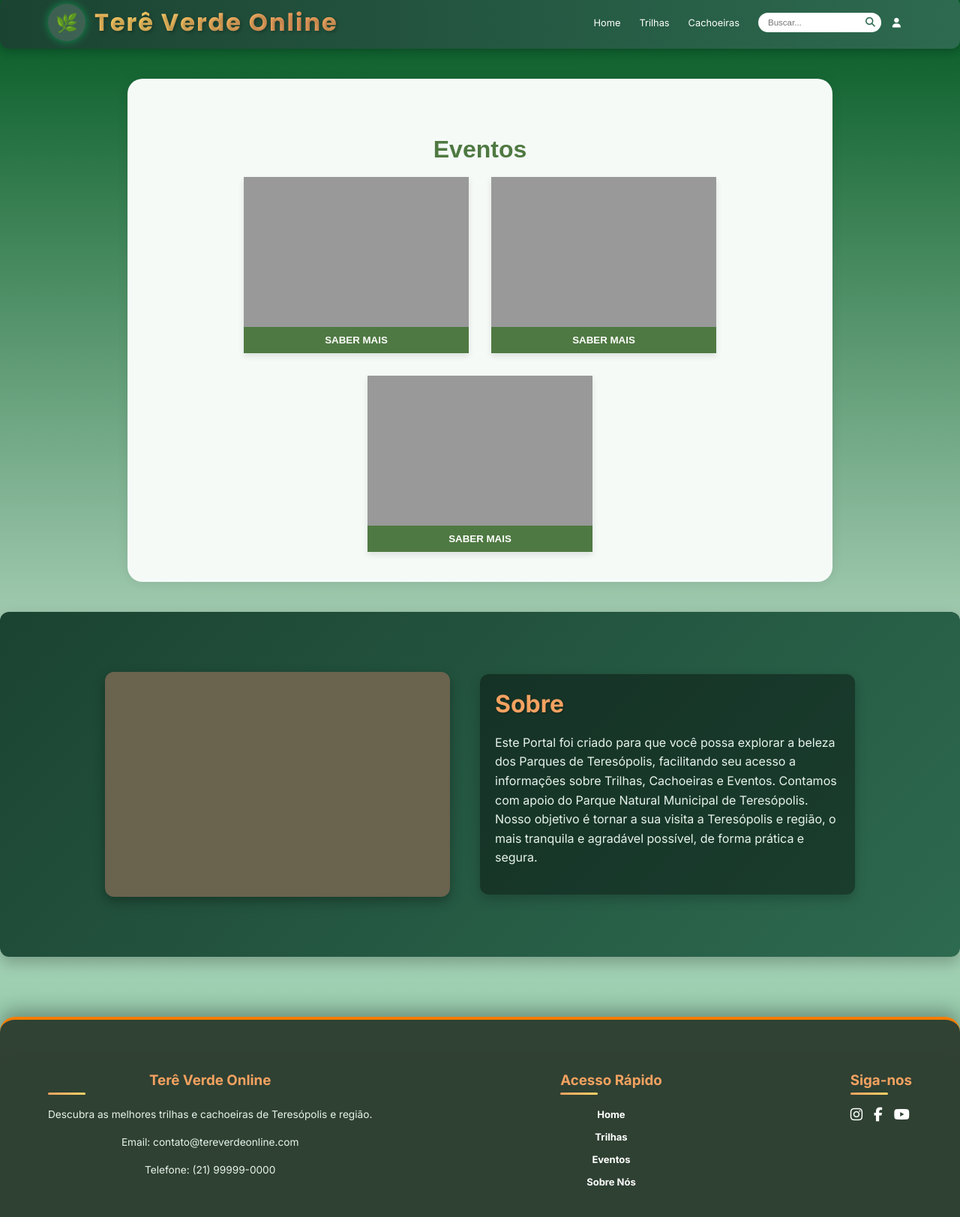
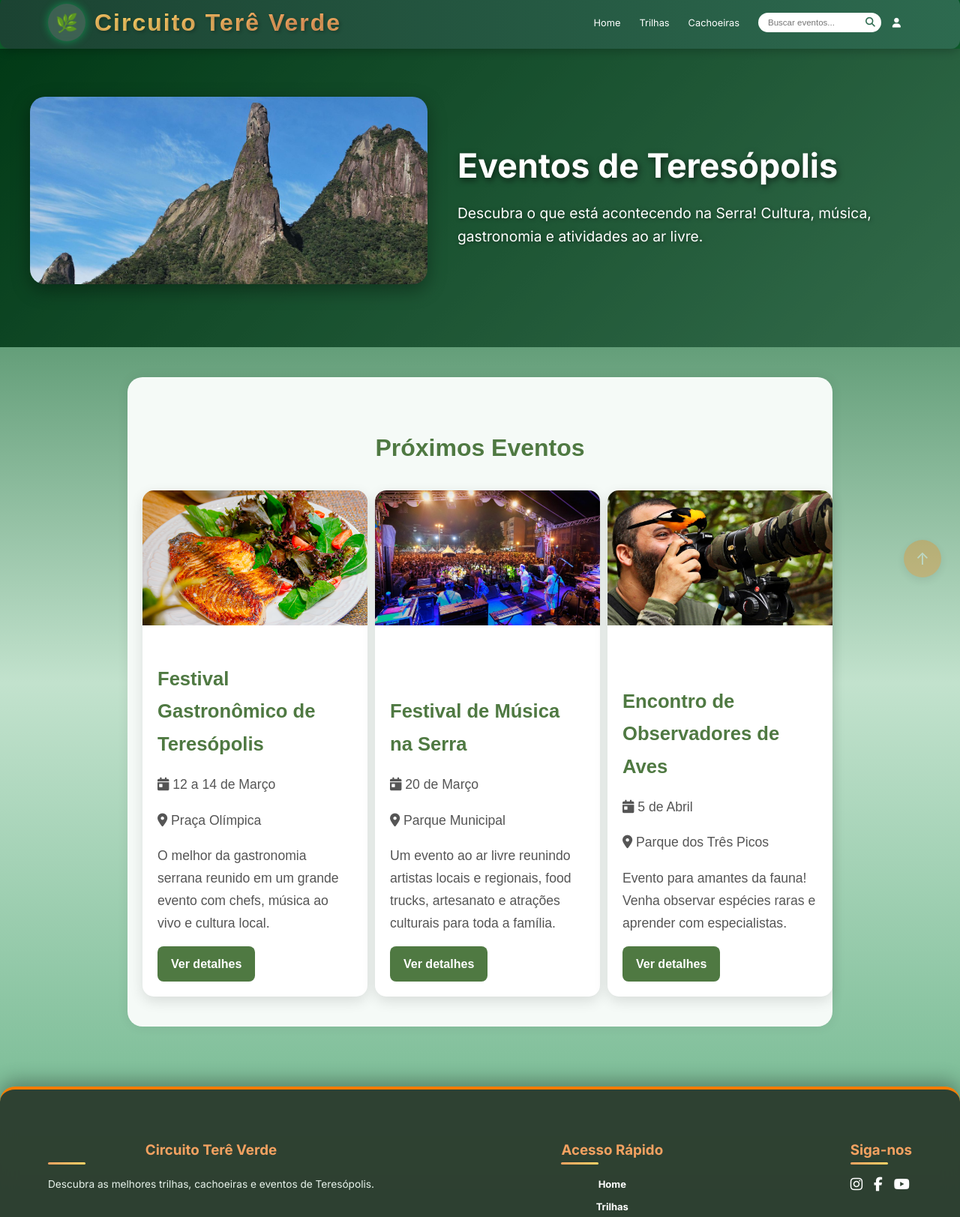
Before and after one commit to Grupomvp7/circuitotereverdeprojetomvpgrupo7, a plain HTML site: page eventos.html in a window 1280 px wide. Shown: the part 5-1628 px from the top of the page at 75% size. Drawn offline with Linux system fonts and the light colour scheme.

Commit message:
Atualiza a página de eventos

```diff
--- a/eventos.html
+++ b/eventos.html
@@ -3,91 +3,125 @@
 <head>
     <meta charset="UTF-8">
     <meta name="viewport" content="width=device-width, initial-scale=1.0">
-    <title>Terê Verde Online - Teresópolis</title>
+    <title>Eventos - Circuito Terê Verde</title>
+
     <link rel="stylesheet" href="styles.css">
+
+    <!-- Fontes e Ícones -->
     <link rel="stylesheet" href="https://cdnjs.cloudflare.com/ajax/libs/font-awesome/6.5.2/css/all.min.css">
     <link rel="icon" type="image/x-icon" href="favicon.ico">
+
     <link rel="preconnect" href="https://fonts.googleapis.com">
     <link rel="preconnect" href="https://fonts.gstatic.com" crossorigin>
     <link href="https://fonts.googleapis.com/css2?family=Inter:wght@400;700&display=swap" rel="stylesheet">
-    <link href="https://fonts.googleapis.com/css2?family=Montserrat:wght@400;600;700&display=swap" rel="stylesheet">
-    <link href="https://fonts.googleapis.com/css2?family=Poppins:wght@600;700&display=swap" rel="stylesheet">
-    <script src="script.js"></script>
 </head>
 
 <body id="topo">
+
 <header class="top-bar">
     <div class="logo-container">
-    <div class="logo-circle">
-          🌿
-        </div>
-    <h1 class="logo-text">Terê Verde Online</h1>
+        <div class="logo-circle">🌿</div>
+        <h1 class="logo-text">Circuito Terê Verde</h1>
     </div>
 
-        <!-- Menu Mobile -->
-        <nav class="menu">
-            <a href="trilhas.html">Trilhas</a>
-            <a href="cachoeiras.html">Cachoeiras</a>
-            <a href="eventos.html">Eventos</a>
-            <a href="#sobre">Sobre</a>
-            <a href="#loginModal">Login</a>
-        </nav>
-    </div>
-
-    <!-- Nav Links Desktop -->
     <nav class="nav-links">
         <a href="index.html">Home</a>
         <a href="trilhas.html">Trilhas</a>
         <a href="cachoeiras.html">Cachoeiras</a>
+
         <div class="search-bar">
-            <input type="text" placeholder="Buscar..." />
+            <input type="text" placeholder="Buscar eventos..." />
             <i class="fas fa-magnifying-glass"></i>
         </div>
+
         <a href="login.html" class="login-icon">
             <i class="fa-solid fa-user"></i>
         </a>
     </nav>
 </header>
 
-    <section class="section-eventos container">
-        <h2>Eventos</h2>
-        <div class="eventos-grid">
-            <div class="evento-card">
-                <div class="evento-img-placeholder"
-                style="background-image: url('img/E_BANNER_C_R_06_03_16.jpg');"></div>
-                <button class="saber-mais-button">SABER MAIS</button>
-            </div>
-            <div class="evento-card">
-                <div class="evento-img-placeholder"
-                style="background-image: url('img/serveja.jpg');"></div>
-                <button class="saber-mais-button">SABER MAIS</button>
-            </div>
-            <div class="evento-card">
-                <div class="evento-img-placeholder"
-                style="background-image: url('img/feport.jpg');"></div>
-                <button class="saber-mais-button">SABER MAIS</button>
+<!-- HERO ESPECÍFICO DA PÁGINA -->
+<section class="hero-section dark-bg">
+    <div class="container">
+        <div class="hero-image-box eventos-banner"></div>
+
+        <div class="welcome-text">
+            <h2>Eventos de Teresópolis</h2>
+            <p>Descubra o que está acontecendo na Serra! Cultura, música, gastronomia e atividades ao ar livre.</p>
         </div>
     </div>
 </section>
 
-    <section class="section-sobre dark-bg" id="sobre">
-        <div class="sobre-content">
-            <div class="sobre-image"></div>
-            <div class="sobre-text">
-                <h2>Sobre</h2>
-                <p>Este Portal foi criado para que você possa explorar a beleza dos Parques de Teresópolis, facilitando seu acesso a informações sobre Trilhas, Cachoeiras e Eventos. Contamos com apoio do Parque Natural Municipal de Teresópolis. Nosso objetivo é tornar a sua visita a Teresópolis e região, o mais tranquila e agradável possível, de forma prática e segura.</p>
+<!-- LISTA DE EVENTOS -->
+<section class="section-eventos container">
+    <h2>Próximos Eventos</h2>
+
+    <div class="eventos-grid">
+
+        <!-- Evento 1 -->
+        <div class="evento-card">
+            <div class="evento-img" style="background-image: url('img/eventosq2.png')"></div>
+
+            <div class="evento-content">
+                <h3>Festival Gastronômico de Teresópolis</h3>
+                <p class="evento-data"><i class="fa-solid fa-calendar-day"></i> 12 a 14 de Março</p>
+                <p class="evento-local"><i class="fa-solid fa-location-dot"></i> Praça Olímpica</p>
+
+                <p class="evento-descricao">
+                    O melhor da gastronomia serrana reunido em um grande evento com chefs, música ao vivo e cultura local.
+                </p>
+
+                <a href="#" class="evento-btn">Ver detalhes</a>
             </div>
         </div>
+
+        <!-- Evento 2 -->
+        <div class="evento-card">
+    <div class="evento-img" style="background-image: url('img/eventosq.jpeg')"></div>
+
+    <div class="evento-content">
+        <h3>Festival de Música na Serra</h3>
+        <p class="evento-data"><i class="fa-solid fa-calendar-day"></i> 20 de Março</p>
+        <p class="evento-local"><i class="fa-solid fa-location-dot"></i> Parque Municipal</p>
+
+        <p class="evento-descricao">
+            Um evento ao ar livre reunindo artistas locais e regionais, food trucks, artesanato e atrações culturais
+            para toda a família.
+        </p>
+
+        <a href="#" class="evento-btn">Ver detalhes</a>
+    </div>
+</div>
+
+        <!-- Evento 3 -->
+        <div class="evento-card">
+            <div class="evento-img" style="background-image: url('img/eventosq3.jpg')"></div>
+
+            <div class="evento-content">
+                <h3>Encontro de Observadores de Aves</h3>
+                <p class="evento-data"><i class="fa-solid fa-calendar-day"></i> 5 de Abril</p>
+                <p class="evento-local"><i class="fa-solid fa-location-dot"></i> Parque dos Três Picos</p>
+
+                <p class="evento-descricao">
+                    Evento para amantes da fauna! Venha observar espécies raras e aprender com especialistas.
+                </p>
+
+                <a href="#" class="evento-btn">Ver detalhes</a>
+            </div>
+        </div>
+
+    </div>
 </section>
+
+<!-- VOLTAR AO TOPO -->
+<a href="#topo" id="voltarTopo" class="voltar-topo">↑</a>
 
 <footer class="main-footer dark-bg">
     <div class="container footer-grid">
 
         <div class="footer-col contact-info">
-            <h3>Terê Verde Online</h3>
-            <p>Descubra as melhores trilhas e cachoeiras de Teresópolis e região.</p>
-            <p>Email: contato@tereverdeonline.com</p>
-            <p>Telefone: (21) 99999-0000</p>
+            <h3>Circuito Terê Verde</h3>
+            <p>Descubra as melhores trilhas, cachoeiras e eventos de Teresópolis.</p>
         </div>
 
         <div class="footer-col quick-links">
@@ -108,86 +142,14 @@
                 <a href="#"><i class="fab fa-youtube"></i></a>
             </div>
         </div>
-
     </div>
 
     <div class="footer-bottom">
         <div class="container">
-            <p>&copy; 2025 Terra Verde Online. Todos os direitos reservados. | Desenvolvido por Grupo MVP 7.</p>
+            <p>&copy; 2025 Circuito Terê Verde. Todos os direitos reservados.</p>
         </div>
     </div>
 </footer>
 
-<div class="admin-area-section">
-    <div class="top-bar">
-        <span>WWW.TEREVERDEONLINE.COM</span>
-    </div>
-    <div class="admin-area container">
-        </div>
-</div>
-
-<div id="modal" class="modal">
-  <div class="modal-content">
-    <span class="close-btn">&times;</span>
-
-    <!-- NOVO: fundo da imagem do evento -->
-    <div id="modal-background" class="modal-background"></div>
-
-    <div class="modal-text">
-      <h2 id="modal-title">Título do Evento</h2>
-      <p id="modal-description">Aqui vai a descrição detalhada do evento selecionado.</p>
-    </div>
-  </div>
-</div>
-
-
-<script>
-  // Captura os botões
-const buttons = document.querySelectorAll('.saber-mais-button'); // Seleciona todos os botões "SABER MAIS"
-const modal = document.getElementById('modal');
-const closeBtn = document.querySelector('.close-btn');
-const modalTitle = document.getElementById('modal-title');
-const modalDesc = document.getElementById('modal-description');
-const modalBackground = document.getElementById('modal-background');
-
-const eventos = [
-  {
-    titulo: "Cultura de Raiz - Teresópolis 2025",
-    descricao: "O evento “Cultura de Raiz” celebra as tradições e manifestações culturais de Teresópolis e da região serrana. Com música ao vivo de artistas locais, apresentações de dança folclórica, rodas de viola, artesanato típico e oficinas culturais, é uma experiência única para toda a família. Além disso, os visitantes podem degustar comidas e bebidas regionais, explorar exposições de arte popular e conhecer de perto a riqueza cultural que preserva a identidade da cidade. Uma verdadeira imersão nas raízes de Teresópolis, promovendo cultura, educação e diversão em um só lugar.",
-    img: "img/E_BANNER_C_R_06_03_16.jpg"
-  },
-  {
-    titulo: "Serveja Terê - Teresópolis 2025",
-    descricao: "O Serveja é o festival que celebra a cultura da cerveja artesanal em Teresópolis, reunindo apaixonados por sabores únicos e experiências gastronômicas. O evento conta com degustações de cervejas de diferentes estilos, food trucks com pratos especiais, música ao vivo e atividades interativas para os visitantes. Uma oportunidade para conhecer produtores locais, trocar experiências e aproveitar momentos de lazer com amigos e familiares em um ambiente descontraído e animado.",
-    img: "img/serveja.jpg"
-  },
-  {
-    titulo: "Feport - Teresópolis 2025",
-    descricao: "A Feport é a tradicional Feira de Produtos e Eventos de Teresópolis, reunindo cultura, gastronomia e entretenimento em um só lugar. Em 2025, o evento promete atrações para toda a família: shows ao vivo com artistas locais, exposições de artesanato regional, comidas típicas, bebidas artesanais e atividades recreativas para crianças. É a oportunidade perfeita para conhecer e valorizar a riqueza cultural e natural da cidade, enquanto aproveita momentos de lazer com amigos e familiares. Venha fazer parte dessa festa que celebra o melhor de Teresópolis!",
-    img: "img/feport.jpg"
-  }
-];
-
-buttons.forEach((btn, index) => {
-  btn.addEventListener('click', () => {
-    modalTitle.textContent = eventos[index].titulo;
-    modalDesc.textContent = eventos[index].descricao;
-    modalBackground.style.backgroundImage = `url('${eventos[index].img}')`;
-    modal.style.display = 'flex';
-  });
-});
-
-closeBtn.addEventListener('click', () => {
-  modal.style.display = 'none';
-});
-
-window.addEventListener('click', (e) => {
-  if (e.target === modal) {
-    modal.style.display = 'none';
-  }
-});
-
-</script>
-
 </body>
 </html>
--- a/styles.css
+++ b/styles.css
@@ -9,6 +9,7 @@
           --color-login-bg: #81a97d;         /* Fundo da área de login */
 
         }
+
 
         /* Fonte moderna */
 
@@ -1642,7 +1643,7 @@ footer a:hover {
 .sobre-image {
     flex: 1 1 400px;
     min-height: 250px;
-    background-image: url('img/sobre-img.jpg'); /* substitua pela sua imagem */
+    background-image: url('img/sobre.png'); /* substitua pela sua imagem */
     background-size: cover;
     background-position: center;
     border-radius: 12px;
@@ -1696,3 +1697,76 @@ footer a:hover {
   backdrop-filter: blur(5px);
   box-shadow: 0 0 12px rgba(0, 255, 120, 0.4);
 }
+/* Container da seção de eventos */
+.section-eventos {
+    padding: 60px 20px;
+    background: #f5f5f5;
+    text-align: center;
+}
+
+/* Grid de eventos */
+.eventos-grid {
+    display: grid;
+    grid-template-columns: repeat(auto-fit, minmax(280px, 1fr));
+    gap: 30px;
+    margin-top: 30px;
+}
+
+/* Card de evento */
+.evento-card {
+    background: #fff;
+    border-radius: 15px;
+    overflow: hidden;
+    box-shadow: 0 6px 18px rgba(0,0,0,0.12);
+    transition: transform 0.3s, box-shadow 0.3s;
+    display: flex;
+    flex-direction: column;
+    justify-content: space-between;
+}
+
+.evento-card:hover {
+    transform: translateY(-5px);
+    box-shadow: 0 12px 24px rgba(0,0,0,0.18);
+}
+
+/* Imagem do evento */
+.evento-img {
+    width: 100%;
+    height: 180px;
+    background-size: cover;
+    background-position: center;
+}
+
+/* Conteúdo do evento */
+.evento-content {
+    padding: 20px;
+    text-align: left;
+}
+
+.evento-content h3 {
+    font-size: 1.3rem;
+    margin-bottom: 10px;
+    color: #2b3a2d;
+}
+
+.evento-content p {
+    font-size: 0.95rem;
+    color: #555;
+    margin-bottom: 10px;
+}
+
+/* Botão de detalhes */
+.evento-btn {
+    display: inline-block;
+    padding: 10px 18px;
+    background: #4f7942;
+    color: #fff;
+    border-radius: 8px;
+    text-decoration: none;
+    font-weight: 600;
+    transition: background 0.3s;
+}
+
+.evento-btn:hover {
+    background: #81a77f;
+}
```
Also changed, not shown: cachoeiras.html (+2 -2 lines), index.html (+7 -7 lines), trilhas.html (+1 -1 lines), img/eventosq.jpeg (added), img/eventosq2.png (added), img/eventosq3.jpg (added), img/sobre.png, 1 other file. Lines whose indentation alone changed are shown as unchanged.
